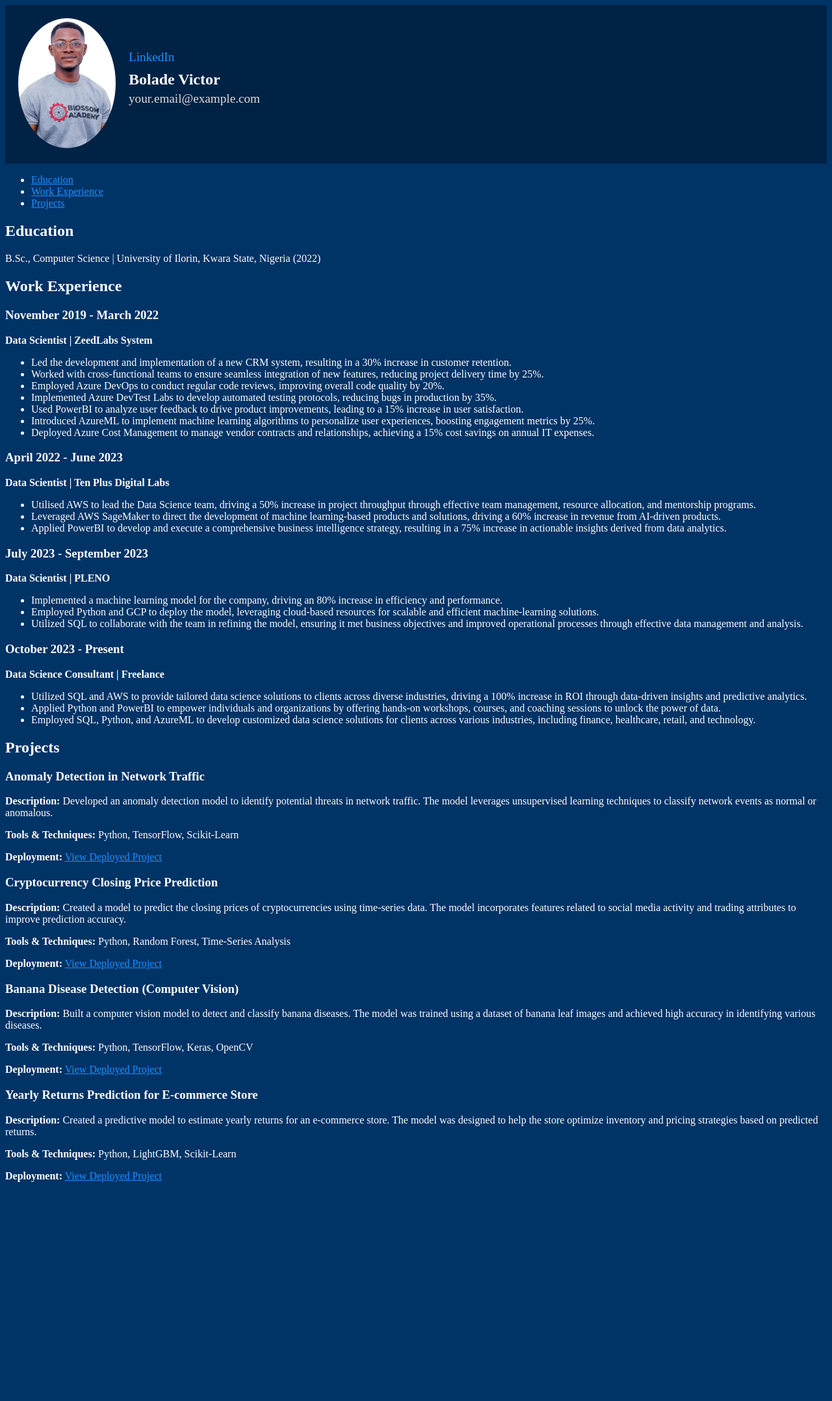
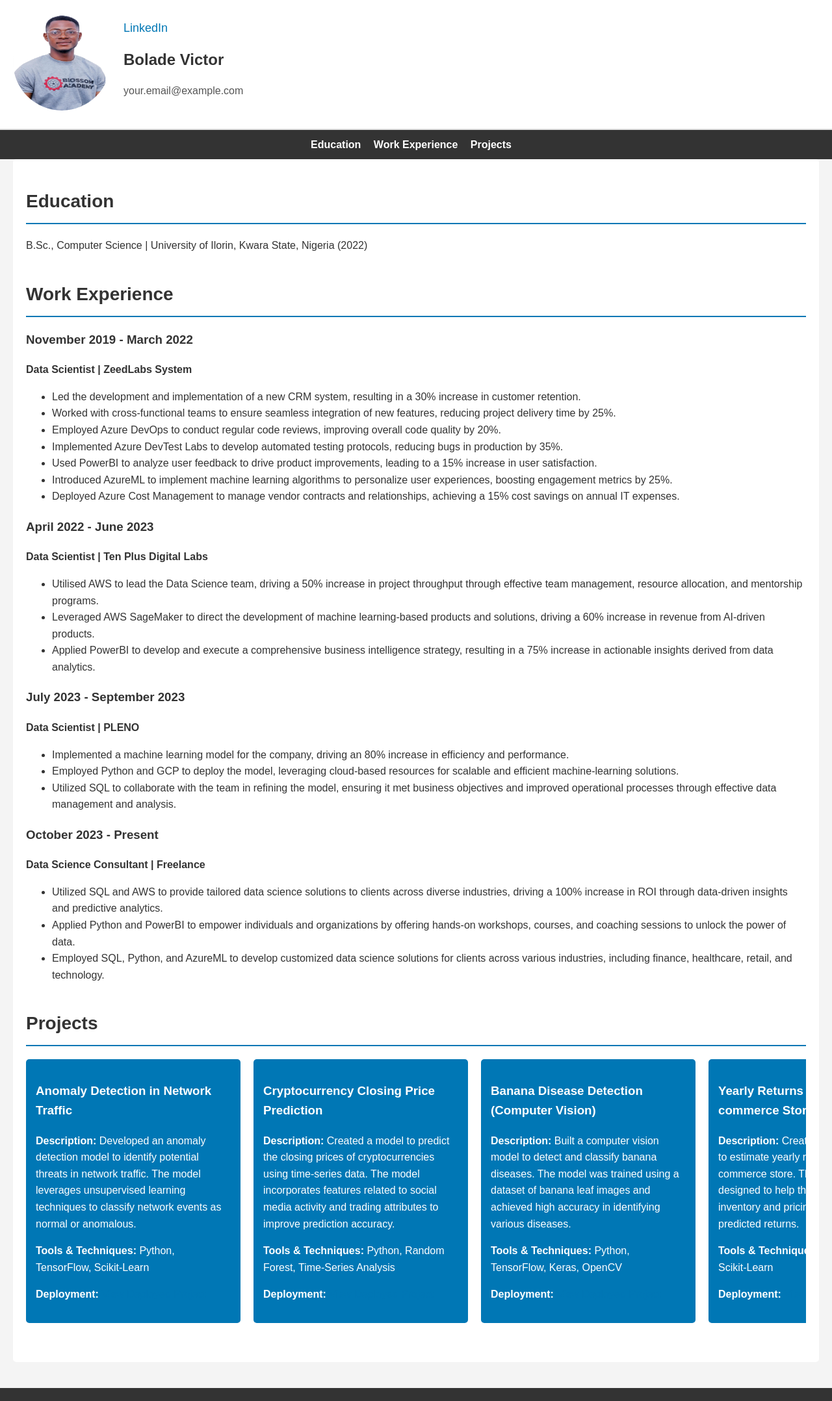
Before and after one commit to VictorAID/Portfolio_Website, a Jekyll site: the page built from README.md, in a window 1280 px wide. Shown: the whole page at 65% size. Built offline with Jekyll 4.4.1, drawn with Linux system fonts in a browser that asks for light colours; our own code applies the rules of GitHub Pages for plain Markdown files; a script that is not in the unit is left out; before the commit the page ends 1835 px from its top, so only the background shows below that.

Commit message:
Update custom.css

```diff
--- a/assets/css/custom.css
+++ b/assets/css/custom.css
@@ -1,58 +1,150 @@
+/* General Styles */
 body {
-    background-color: #003366; /* Dark blue background */
-    color: white; /* White text for contrast */
+    font-family: Arial, sans-serif;
+    line-height: 1.6;
+    margin: 0;
+    padding: 0;
+    background-color: #f4f4f4;
+    color: #333;
 }
 
 a {
-    color: #1e90ff; /* Bright blue links */
+    text-decoration: none;
+    color: #0077b5; /* LinkedIn blue */
 }
 
-header, footer {
-    background-color: #002244; /* Slightly darker blue for header/footer */
+a:hover {
+    text-decoration: underline;
 }
 
-/* Flexbox for header layout */
+/* Header Styles */
 .profile-header {
     display: flex;
     align-items: center;
     padding: 20px;
+    background-color: #ffffff;
+    border-bottom: 2px solid #e0e0e0;
 }
 
-/* Image styling */
 .profile-picture img {
-    max-width: 150px; /* Adjust the size of the image */
-    width: 100%;
-    height: auto;
-    border-radius: 50%; /* Optional: make the image circular */
-    margin-right: 20px;
+    border-radius: 50%;
+    width: 150px;
+    height: 150px;
 }
 
-/* Profile info styling */
 .profile-info {
-    display: flex;
-    flex-direction: column;
-    justify-content: center;
+    margin-left: 20px;
 }
 
-.profile-link {
-    font-size: 1.2em;
+.profile-info a {
+    font-size: 18px;
     margin-bottom: 10px;
-    color: #1e90ff; /* Bright blue */
-    text-decoration: none;
+    display: inline-block;
 }
 
-.profile-name {
-    font-size: 1.5em;
-    margin: 0;
+.profile-info .profile-name {
+    font-size: 24px;
+    font-weight: bold;
+    margin: 5px 0;
 }
 
-.profile-email {
-    font-size: 1.2em;
-    margin-top: 5px;
-    color: #ddd;
+.profile-info .profile-email {
+    font-size: 16px;
+    color: #555;
 }
 
-/* Hide footer if needed */
+/* Navbar Styles */
+.navbar {
+    background-color: #333;
+    color: #fff;
+    padding: 10px;
+    text-align: center;
+}
+
+.navbar ul {
+    list-style-type: none;
+    margin: 0;
+    padding: 0;
+}
+
+.navbar ul li {
+    display: inline;
+    margin-right: 15px;
+}
+
+.navbar ul li a {
+    color: #fff;
+    font-weight: bold;
+}
+
+.navbar ul li a:hover {
+    color: #0077b5;
+}
+
+/* Main Content Styles */
+main {
+    padding: 20px;
+    max-width: 1200px;
+    margin: auto;
+    background-color: #ffffff;
+    border-radius: 5px;
+}
+
+section {
+    margin-bottom: 40px;
+}
+
+section h2 {
+    font-size: 28px;
+    border-bottom: 2px solid #0077b5;
+    padding-bottom: 10px;
+    margin-bottom: 20px;
+}
+
+/* Project Slider Styles */
+.project-slider {
+    display: flex;
+    overflow-x: scroll;
+    scroll-snap-type: x mandatory;
+}
+
+.project-slider .slide {
+    min-width: 300px;
+    margin-right: 20px;
+    scroll-snap-align: start;
+    background-color: #0077b5;
+    color: #ffffff;
+    padding: 15px;
+    border-radius: 5px;
+}
+
+.project-slider .slide:last-child {
+    margin-right: 0;
+}
+
+/* Footer Styles */
 footer {
-    display: none;
+    background-color: #333;
+    color: #fff;
+    text-align: center;
+    padding: 10px;
+    margin-top: 40px;
 }
+
+/* Responsive Design */
+@media (max-width: 768px) {
+    .profile-header {
+        flex-direction: column;
+        text-align: center;
+    }
+
+    .profile-info {
+        margin-left: 0;
+        margin-top: 10px;
+    }
+
+    .navbar ul li {
+        display: block;
+        margin: 10px 0;
+    }
+}
```
